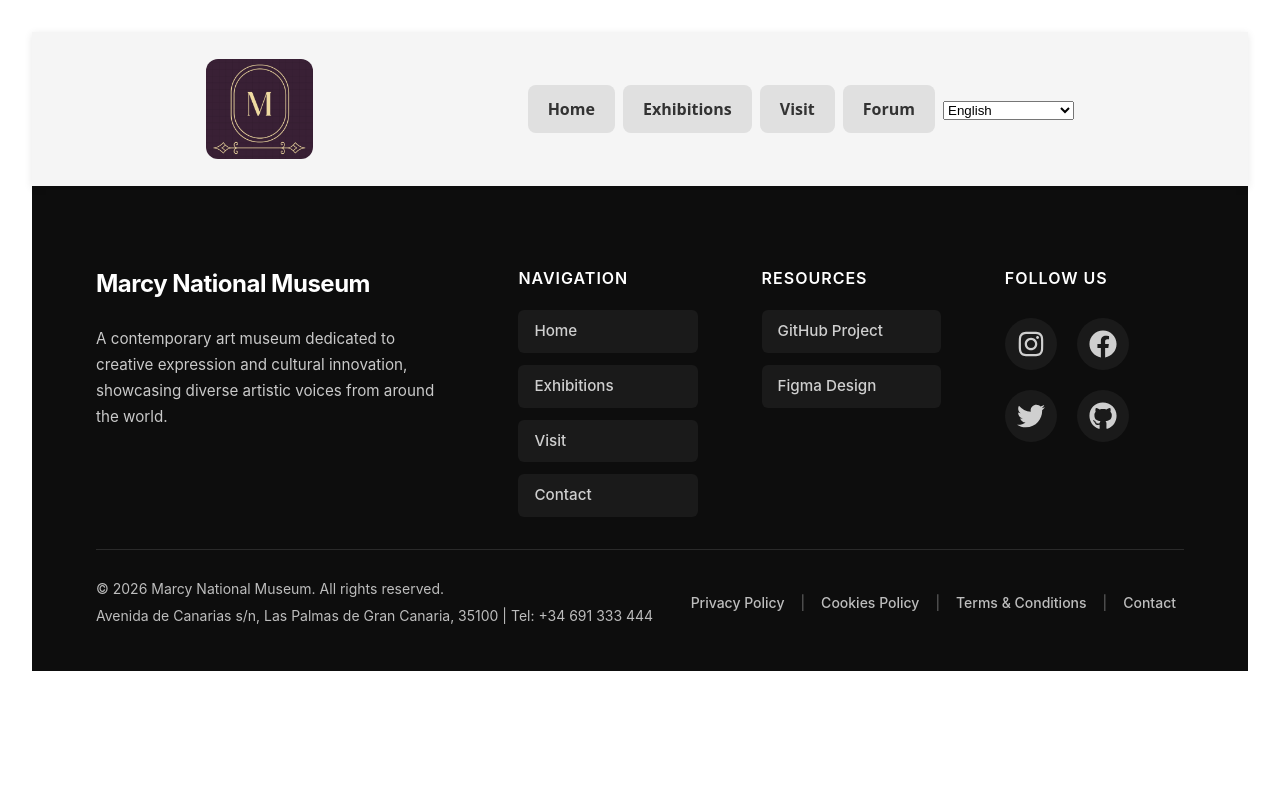
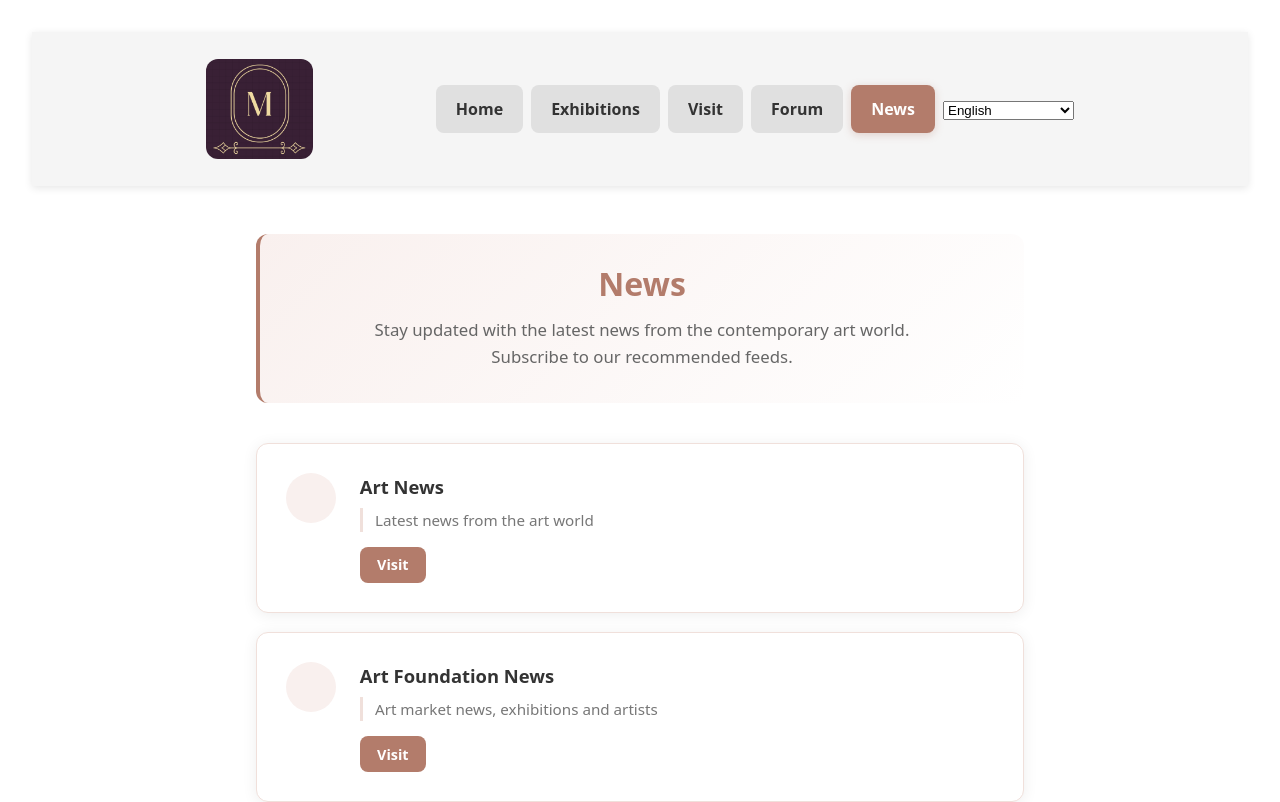
Before and after one commit to alexiamarcee/marcy-museum, a React (Vite) app: page /rss in a window 1280 px wide. Shown: the top 802 px of the page. Built offline with nearby package versions, Linux system fonts and the light colour scheme.

Commit message:
add rss y traducciones

```diff
--- a/public/locales/en/translation.json
+++ b/public/locales/en/translation.json
@@ -4,7 +4,8 @@
     "exhibitions": "Exhibitions",
     "visit": "Visit",
     "contact": "Contact",
-    "foro": "Forum"
+    "foro": "Forum",
+    "rss": "RSS"
   },
   "footer": {
     "description": "A contemporary art museum dedicated to creative expression and cultural innovation, showcasing diverse artistic voices from around the world.",
@@ -153,5 +154,18 @@
     "h6": "6. Changes to Terms",
     "p6": "We reserve the right to update these Terms & Conditions at any time. Continued use of the website implies acceptance of any changes.",
     "contact": "If you have any questions, please contact us at info@marcymuseum.com."
+  },
+  "rss": {
+    "title": "News",
+    "subtitle": "Stay updated with the latest news from the contemporary art world. Subscribe to our recommended feeds.",
+    "link": "Visit",
+    "feed1": {
+      "name": "Art News",
+      "description": "Latest news from the art world"
+    },
+    "feed2": {
+      "name": "Art Foundation News",
+      "description": "Art market news, exhibitions and artists"
+    }
   }
 }
--- a/src/App.jsx
+++ b/src/App.jsx
@@ -9,6 +9,7 @@ import CookiesPolicy from "./pages/policy/CookiesPolicy";
 import Terms from "./pages/policy/Terms";
 import Contact from "./pages/policy/Contact";
 import Foro from "./components/foro/Foro";
+import RSS from "./pages/rss/RSS";
 
 function App() {
   return (
@@ -26,6 +27,7 @@ function App() {
           <Route path="/cookies" element={<CookiesPolicy />} />
           <Route path="/terms" element={<Terms />} />
           <Route path="/contact" element={<Contact />} />
+          <Route path="/rss" element={<RSS />} />
         </Routes>
       </main>
 
--- a/src/components/header/Header.jsx
+++ b/src/components/header/Header.jsx
@@ -63,6 +63,13 @@ function Header() {
           >
             {t("nav.foro")}
           </NavLink>
+          <NavLink
+            to="/rss"
+            className={({ isActive }) => isActive ? "nav-link active" : "nav-link"}
+            onClick={closeMenu}
+          >
+            News
+          </NavLink>
           <LocaleSwitcher />
         </nav>
       </div>
--- /dev/null
+++ b/src/pages/rss/RSS.css
@@ -0,0 +1,140 @@
+.rss-page {
+  max-width: 800px;
+  margin: 2em auto;
+  padding: 1em;
+}
+
+.rss-header {
+  text-align: center;
+  margin-bottom: 2.5em;
+  padding: 2em;
+  background: linear-gradient(135deg, #f9f0ee, #fff);
+  border-radius: 12px;
+  border-left: 4px solid #b37c6b;
+}
+
+.rss-header h1 {
+  font-size: 2rem;
+  color: #b37c6b;
+  margin-bottom: 0.5em;
+}
+
+.rss-header p {
+  color: #666;
+  font-size: 1.05rem;
+  line-height: 1.6;
+  max-width: 600px;
+  margin: 0 auto;
+}
+
+.rss-content {
+  display: flex;
+  flex-direction: column;
+  gap: 1.2em;
+}
+
+.rss-card {
+  display: flex;
+  align-items: flex-start;
+  gap: 1.5em;
+  padding: 1.8em;
+  background-color: #fff;
+  border-radius: 12px;
+  box-shadow: 0 2px 15px rgba(0,0,0,0.07);
+  border: 1px solid #f0e0db;
+  transition: transform 0.2s ease, box-shadow 0.2s ease;
+}
+
+.rss-card:hover {
+  transform: translateY(-3px);
+  box-shadow: 0 6px 20px rgba(179, 124, 107, 0.15);
+}
+
+.rss-icon {
+  font-size: 2.2rem;
+  flex-shrink: 0;
+  width: 50px;
+  height: 50px;
+  display: flex;
+  align-items: center;
+  justify-content: center;
+  background-color: #f9f0ee;
+  border-radius: 50%;
+}
+
+.rss-info {
+  flex: 1;
+}
+
+.rss-info h3 {
+  color: #333;
+  font-size: 1.15rem;
+  margin-bottom: 0.4em;
+}
+
+.rss-info p {
+  color: #777;
+  font-size: 0.95rem;
+  line-height: 1.6;
+  margin-bottom: 1em;
+  border-left: 3px solid #f0e0db;
+  padding-left: 0.8em;
+}
+
+.rss-link {
+  display: inline-flex;
+  align-items: center;
+  gap: 0.4em;
+  padding: 0.5em 1.2em;
+  background-color: #b37c6b;
+  color: white;
+  border-radius: 8px;
+  text-decoration: none;
+  font-weight: 600;
+  font-size: 0.9rem;
+  transition: background-color 0.3s ease, transform 0.2s ease;
+}
+
+.rss-link:hover {
+  background-color: #c4a69f;
+  transform: translateY(-1px);
+}
+
+/* Tablet */
+@media (max-width: 992px) {
+  .rss-page {
+    max-width: 90%;
+  }
+}
+
+/* Móvil */
+@media (max-width: 600px) {
+  .rss-page {
+    margin: 1em;
+    padding: 0.5em;
+  }
+
+  .rss-header {
+    padding: 1.2em;
+  }
+
+  .rss-header h1 {
+    font-size: 1.5rem;
+  }
+
+  .rss-card {
+    flex-direction: column;
+    gap: 0.8em;
+    padding: 1.2em;
+  }
+
+  .rss-icon {
+    width: 40px;
+    height: 40px;
+    font-size: 1.5rem;
+  }
+
+  .rss-info p {
+    font-size: 0.9rem;
+  }
+}
--- /dev/null
+++ b/src/pages/rss/RSS.jsx
@@ -0,0 +1,50 @@
+import { useTranslation } from "react-i18next";
+import "./RSS.css";
+
+function RSS() {
+  const { t } = useTranslation();
+
+  const feeds = [
+    {
+      name: t("rss.feed1.name"),
+      description: t("rss.feed1.description"),
+      url: "https://www.artnews.com"
+    },
+    {
+      name: t("rss.feed2.name"),
+      description: t("rss.feed2.description"),
+      url: "https://newartfoundation.com"
+    },
+  ];
+
+  return (
+    <div className="rss-page">
+      <section className="rss-header">
+        <h1>{t("rss.title")}</h1>
+        <p>{t("rss.subtitle")}</p>
+      </section>
+
+      <section className="rss-content">
+        {feeds.map((feed, index) => (
+          <div key={index} className="rss-card">
+            <div className="rss-icon"></div>
+            <div className="rss-info">
+              <h3>{feed.name}</h3>
+              <p>{feed.description}</p>
+              <a
+                href={feed.url}
+                target="_blank"
+                rel="noopener noreferrer"
+                className="rss-link"
+              >
+                {t("rss.link")}
+              </a>
+            </div>
+          </div>
+        ))}
+      </section>
+    </div>
+  );
+}
+
+export default RSS;
```
Also changed, not shown: public/locales/es/translation.json (+15 -1 lines), public/locales/fr/translation.json (+15 -1 lines), 1 other file (tests, documents, lock files or other folders).
